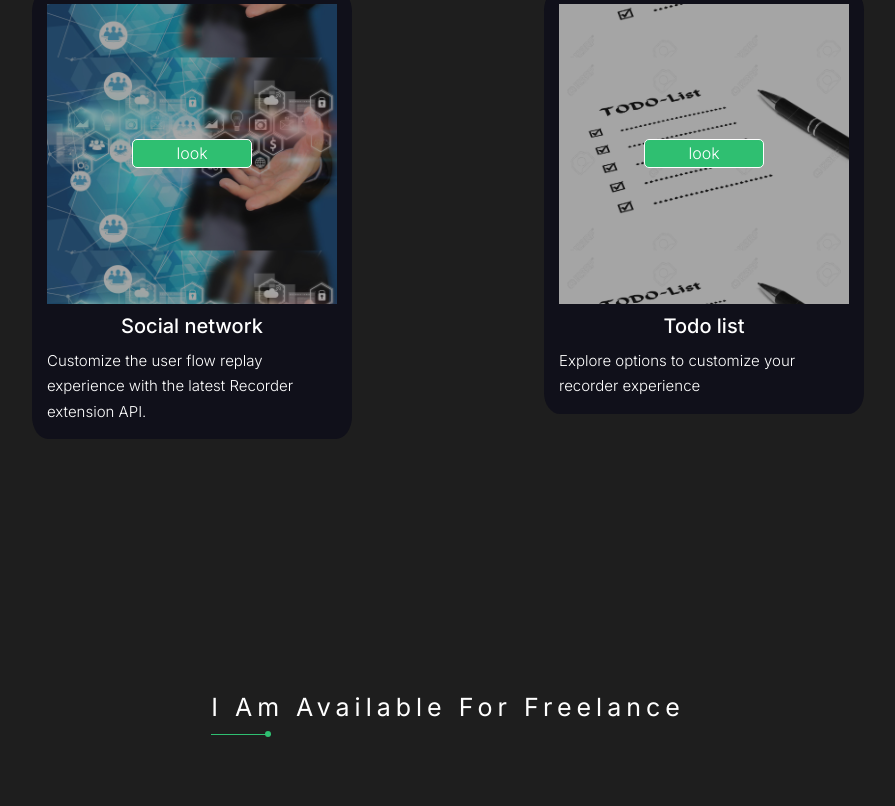
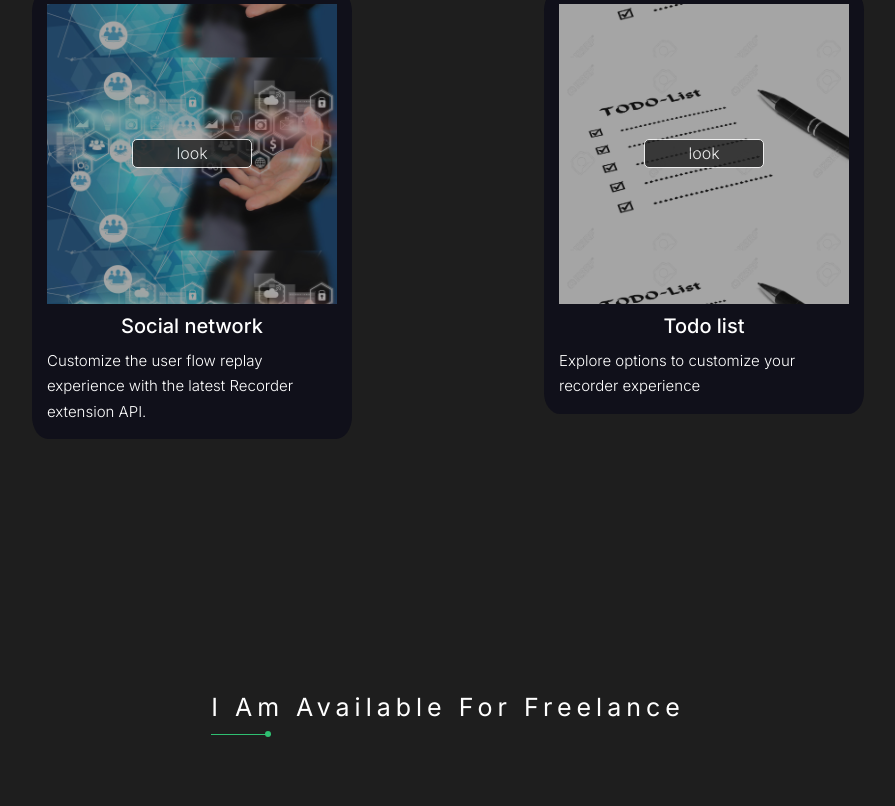
Before and after one commit to Alex62510/MyPortfolio, a React (Create React App) app: page / in a window 1280 px wide. Shown: the part 1394-2200 px from the top of the page, without its empty margins (192-1087 px from the left). Built offline with nearby package versions, Linux system fonts and the light colour scheme.

Commit message:
commit 043

```diff
--- a/src/common/components/button/Button.module.scss
+++ b/src/common/components/button/Button.module.scss
@@ -3,9 +3,34 @@
   border: 1px solid;
   width: 120px;
   border-radius: 5px;
-  background-color: $primaryColor;
+  opacity: 0.8;
+  background-color:$bgColor;
   font-family: Inter, sans-serif;
   font-size: 16px;
   line-height: 1.7;
   color: $textColor;
+  position: relative;
+  outline: none;
+  z-index: 0;
+  &::before{
+    content: "";
+    position: absolute;
+    width: 0px;
+    height: 0px;
+    background: $primaryColor;
+    bottom: 0;
+    left: 0;
+    z-index: -1;
+    transition: all 0.3s ease-in-out;
+  }
+  &:hover {
+    text-decoration: none;
+    color:$textColor;
+    &::before {
+      width: 100%;
+      height: 100%;
+      transition: all 0.5s ease-in-out 0s;
+
+    }
+  }
 }
```
